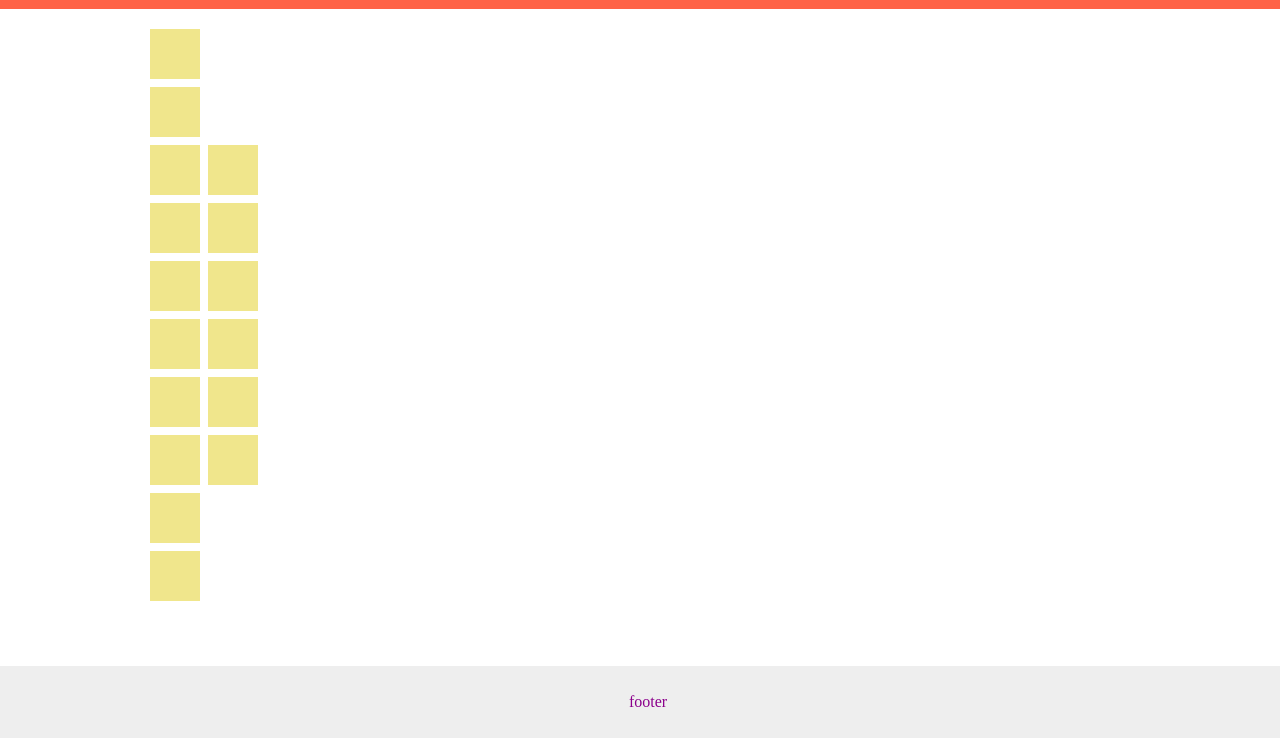
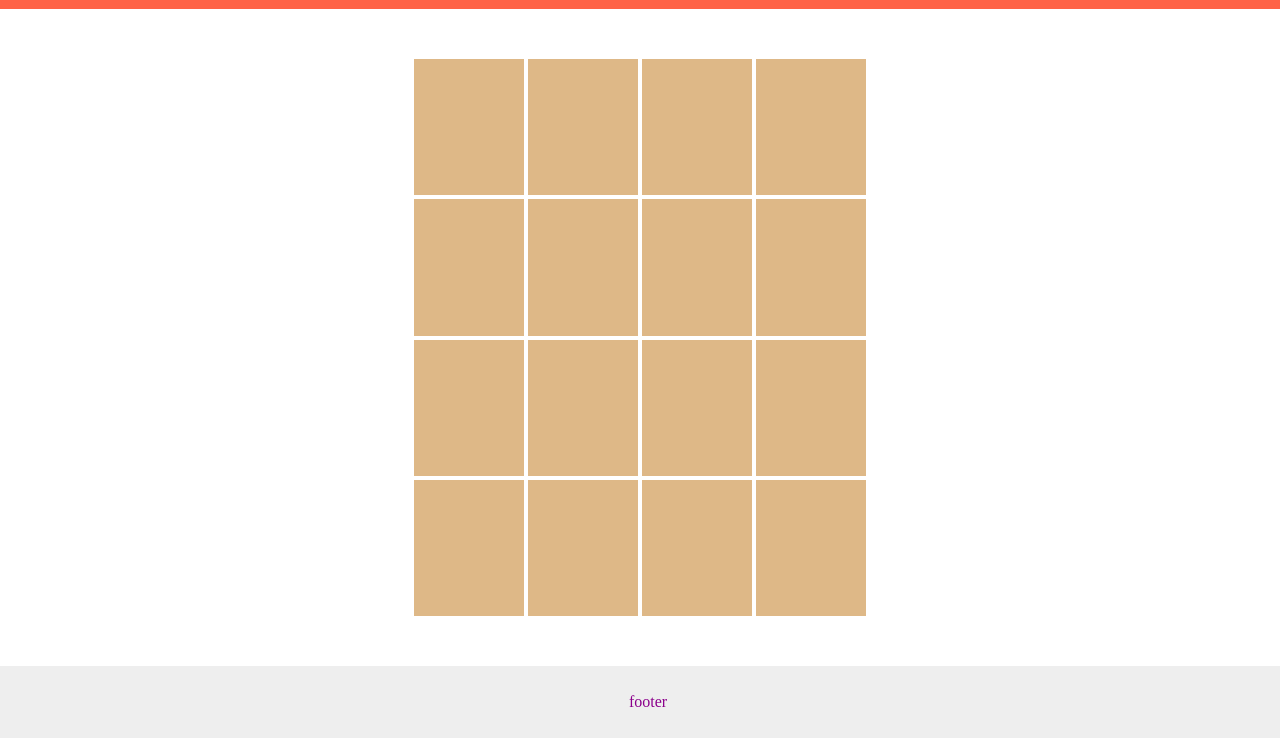
Before and after one commit to Viccorn/etch-a-sketch, a plain HTML site: page index.html in a window 1280 px wide. Shown: the part 62-800 px from the top of the page. Drawn offline with Linux system fonts and the light colour scheme.

Commit message:
Minor changes

```diff
--- a/style.css
+++ b/style.css
@@ -9,26 +9,21 @@ body {
 }
 
 .gridBox {
-    flex: 0 0 50px;
-    width: 50px;
-    height: 50px;
-    background-color: khaki;
+    flex: 0 0 22%;
 
+    background-color: burlywood;
 }
 
 .container {
-    padding: 20px;
     display: flex;
-    flex-direction: column;
+    flex-grow: 1;
+    gap: 4px;
+    flex-wrap: wrap;
+    flex-direction: row;
     justify-content: center;
-    flex: 0;
-    gap: 8px;
-    flex-wrap: wrap;
-
-    height: 73vh;
-    max-width: 50px;
-    padding-left: 150px;
-    padding-right: 150px;
+    align-self: center;
+    width: 500px;
+    padding: 50px
 }
 
 .header {
```
